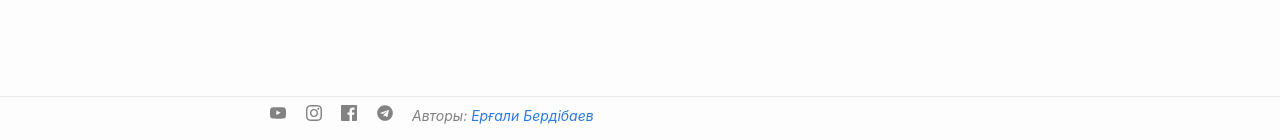
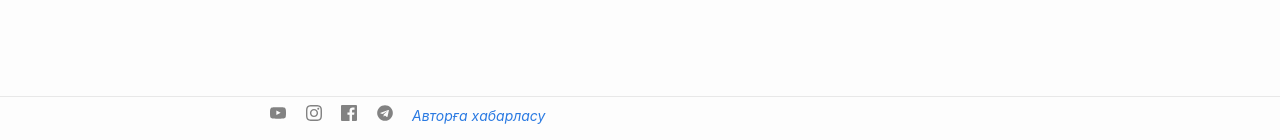
Before and after one commit to uzdik/uzdik.github.io, a Jekyll site: the page built from README.md, in a window 1280 px wide. Shown: the part 757-897 px from the top of the page. Built offline with Jekyll 4.4.1, drawn with Linux system fonts in a browser that asks for light colours; our own code applies the rules of GitHub Pages for plain Markdown files.

Commit message:
Update social.html

```diff
--- a/_includes/social.html
+++ b/_includes/social.html
@@ -2,5 +2,5 @@
 {%- for entry in site.minima.social_links -%}
   {%- include social-item.html item = entry -%}
 {%- endfor -%}
-  <li class="author">Авторы: <a href="https://t.me/Yergali_B" target="_blank">Ерғали Бердібаев</a></li>
+  <li class="author"><a href="https://t.me/Yergali_B" target="_blank">Авторға хабарласу</a></li>
 </ul>
```
